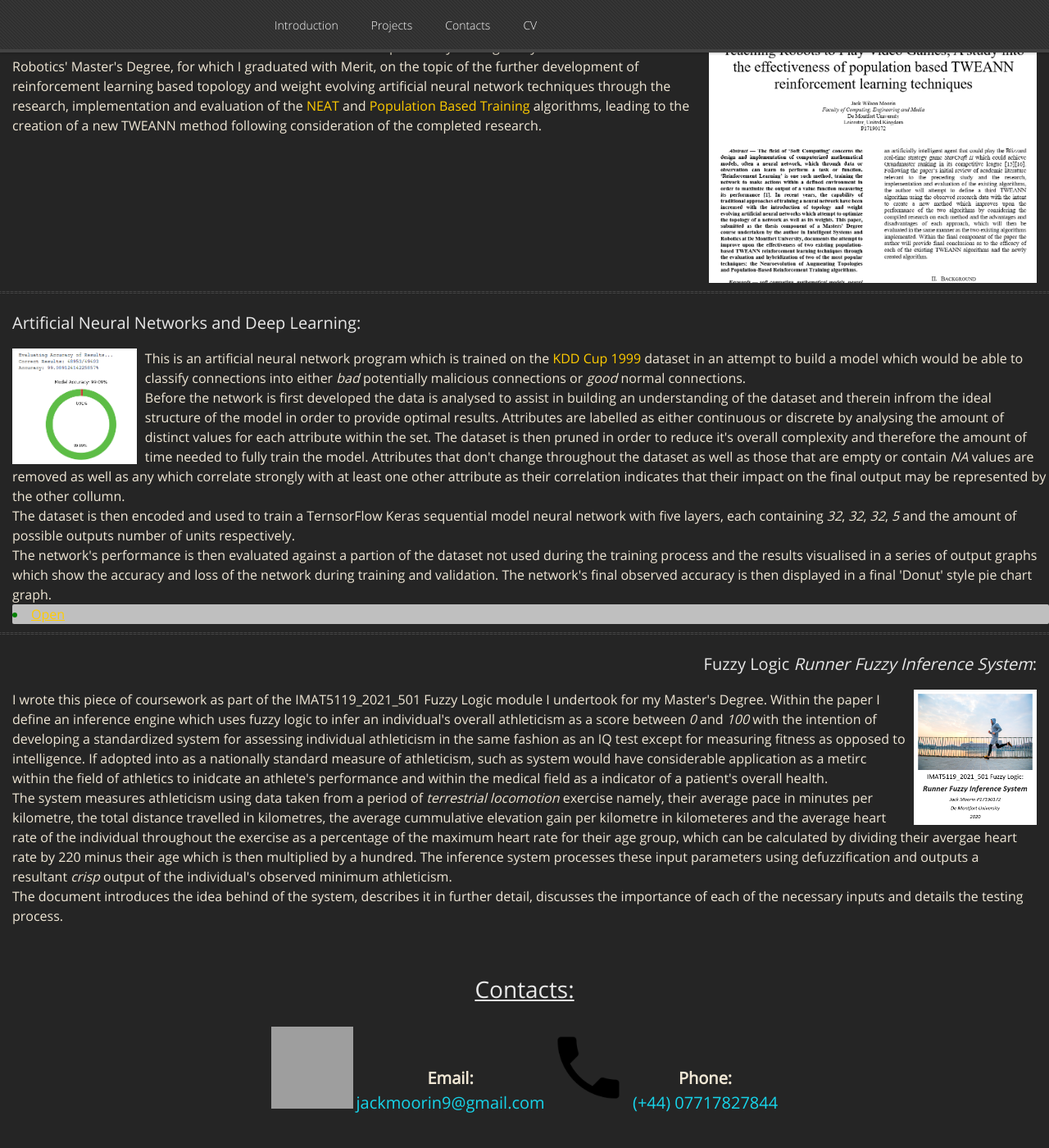
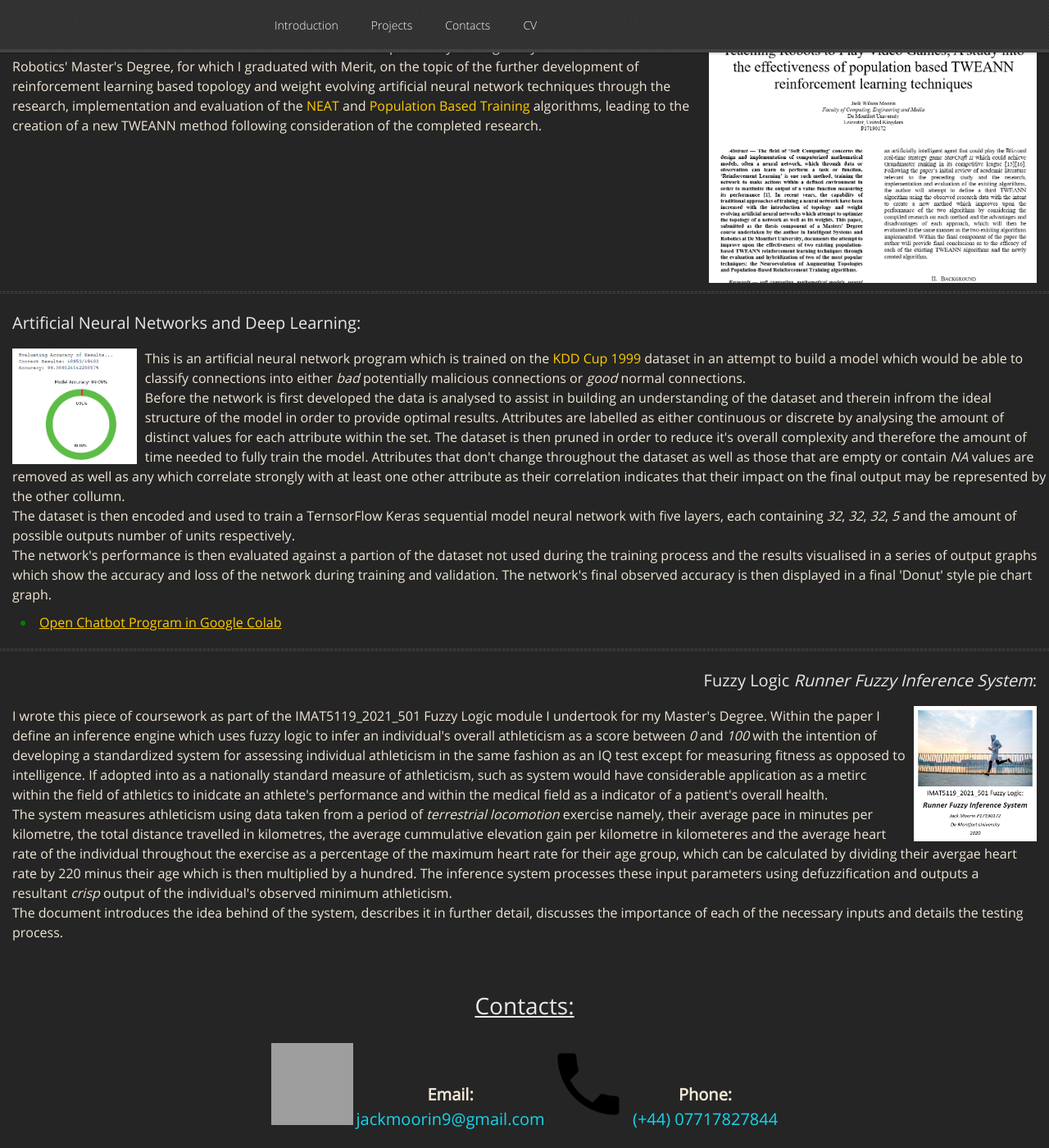
Before and after one commit to GamesProgrammingGrad2021/GamesProgrammingGrad2021.github.io, a Jekyll site: the page built from index.md, in a window 1280 px wide and 1400 px high, scrolled down 1467 px. Shown: the whole window at 82% size. Built offline with Jekyll 4.4.1, drawn with Linux system fonts in a browser that asks for light colours; nearby versions of some CDN libraries; our own code applies the rules of GitHub Pages for plain Markdown files; grey boxes are pictures that could not be loaded.

Commit message:
Update default.html

```diff
--- a/_layouts/default.html
+++ b/_layouts/default.html
@@ -30,8 +30,9 @@
 	.project_download {
 	color: green;
     border: 10px;
-    background: #bfbfbf;
+    background: transparent;
     border-radius: 2px;
+	padding: 10px 10px;
 	}
 </style>
     <meta charset="utf-8">
@@ -173,7 +174,7 @@
 				The network's performance is then evaluated against a partion of the dataset not used during the training process and the
 				results visualised in a series of output graphs which show the accuracy and loss of the network during training and validation.
 				The network's final observed accuracy is then displayed in a final 'Donut' style pie chart graph.
-				<li class="project_download" style=" vertical-align: bottom;"><a href="https://drive.google.com/file/d/1X-fP9Mrm-ccgKDmvOfAfwK8EcRm2s_mT/view?usp=sharing"><u>Open</u></a></li>
+				<li class="project_download" style=" vertical-align: bottom;"><a href="https://drive.google.com/file/d/1X-fP9Mrm-ccgKDmvOfAfwK8EcRm2s_mT/view?usp=sharing"><u>Open Chatbot Program in Google Colab</u></a></li>
 				</div>
 			</div>
 
```
